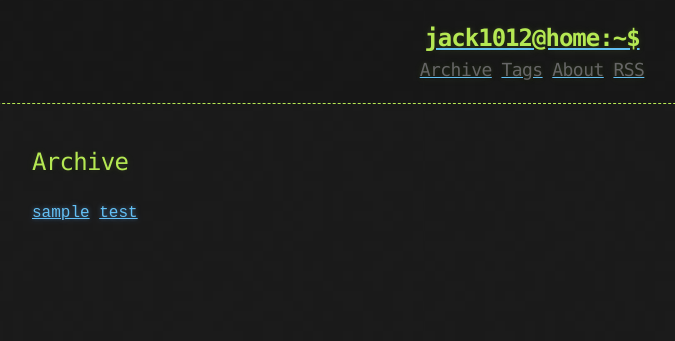
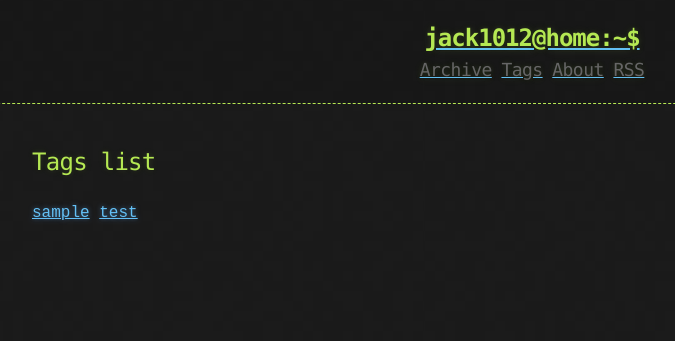
Before and after one commit to jack1012/jack1012.github.io, a Jekyll site: the page built from tags.md, in a window 1280 px wide. Shown: the top 341 px of the page, without its empty margins (108-783 px from the left). Built offline with Jekyll 4.4.1, drawn with Linux system fonts in a browser that asks for light colours.

Commit message:
Update archive.html

```diff
--- a/_includes/archive.html
+++ b/_includes/archive.html
@@ -1,4 +1,4 @@
-<h2>Archive</h2>
+<h2>Tags list</h2>
 {% capture temptags %}
   {% for tag in site.tags %}
       {{ tag[1].size | plus: 1000 }}#{{ tag[0] }}#{{ tag[1].size }}
```
